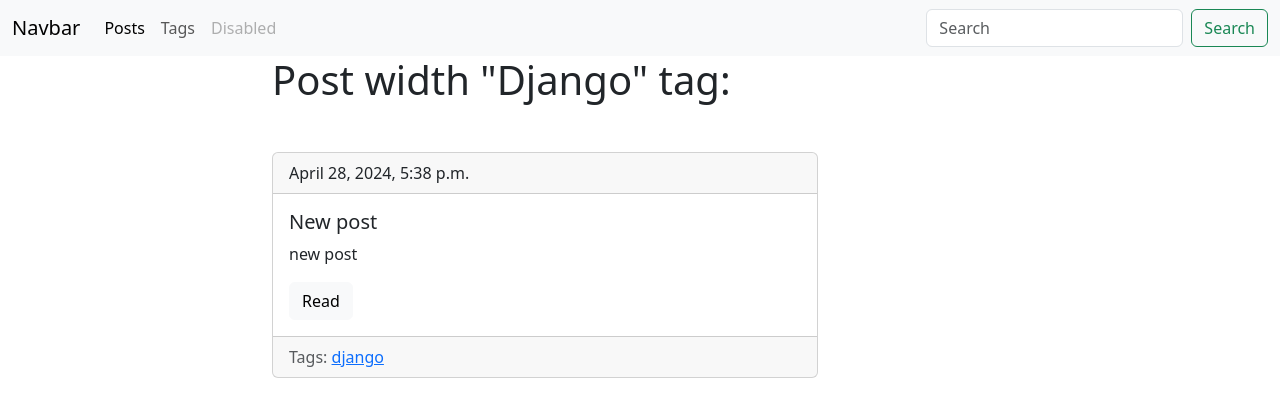
After one commit to N1ph1l1m/djangoBlog, a Django app: page /blog/tag/django in a window 1280 px wide. The commit adds this page. Shown: the top 417 px of the page. Run offline with Django 5.2, Linux system fonts and the light colour scheme; data comes from the database, SQL or seed files in the repository; both versions use the stored data as it was after the commit.

Commit message:
Version 1.4  - Create model Tag

```diff
--- a/app/blogengine/blog/models.py
+++ b/app/blogengine/blog/models.py
@@ -26,6 +26,7 @@ class Post(models.Model):
      slug = models.SlugField(max_length = 150, unique = True)
      bodu = models.TextField(blank = True, db_index = True)
      date_pub = models.DateTimeField(auto_now_add = True)
+     tags = models.ManyToManyField('Tag', blank=True, related_name='posts')
 
 
      def get_absolute_url(self):
@@ -34,3 +35,15 @@ class Post(models.Model):
 
      def __str__(self):
           return '{}'.format(self.title)
+
+class Tag(models.Model):
+     title = models.CharField(max_length=50)
+     slug = models.SlugField(max_length=50, unique = True)
+
+
+     def get_absolute_url(self):
+          return reverse("tag_detail_url", kwargs = {'slug':self.slug})
+
+
+     def __str__(self):
+          return  '{}'.format(self.title)
--- /dev/null
+++ b/app/blogengine/blog/templates/blog/includes/post_cardTempletes.html
@@ -0,0 +1,16 @@
+<div class="card">
+    <div class="card-header">{{post.date_pub}}</div>
+    <div class="card-body">
+      <h5 class="card-title">{{post.title}}</h5>
+      <p class="card-text">{{post.bodu}}</p>
+      <a href="{{post.get_absolute_url}}" class="btn btn-light">Read</a>
+    </div>
+    <div class="card-footer text-body-secondary">
+       Tags:
+       {%for tag in post.tags.all%}
+
+        <a href = "{{tag.get_absolute_url}}">{{tag.title}}</a>
+       {%endfor%}
+      </div>
+  </div>
+  <br />
--- /dev/null
+++ b/app/blogengine/blog/templates/blog/tag_detail.html
@@ -0,0 +1,18 @@
+{%extends 'blog/base_blog.html'%}
+
+
+{%block title %}
+
+{{tag.title}} - {{block.super}}
+
+{%endblock %}
+
+
+{%block content %}
+<h1 class = "mb-5"> Post width "{{tag.title|title}}"  tag: </h1>
+
+{%for post in tag.posts.all%}
+{% include 'blog/includes/post_cardTempletes.html'%}
+{%endfor%}
+
+{%endblock%}
--- a/app/blogengine/blog/urls.py
+++ b/app/blogengine/blog/urls.py
@@ -3,5 +3,7 @@ from .views import *
 
 urlpatterns = [
     path('', posts_list, name = 'posts_list_url'),
-    path('post/<str:slug>/', post_detail , name='post_detail_url')
+    path('post/<str:slug>/', post_detail , name='post_detail_url'),
+    path('tags/', tags_list, name = 'tags_list_url'),
+    path('tag/<str:slug>', tag_detail , name='tag_detail_url')
 ]
--- a/app/blogengine/blog/views.py
+++ b/app/blogengine/blog/views.py
@@ -1,5 +1,5 @@
 from django.shortcuts import render
-from .models import Post
+from .models import Post , Tag
 
 def posts_list(request):
     posts = Post.objects.all
@@ -14,5 +14,14 @@ def post_detail(request,slug):
     return render(request, 'blog/post_detail.html', context = {'post': post})
 
 
+def tags_list(request):
+    tags = Tag.objects.all()
+    return render(request, 'blog/tags_list.html', context = {'tags':tags})
+
+
+
+def tag_detail(request,slug):
+    tag = Tag.objects.get(slug__iexact = slug)
+    return render (request, 'blog/tag_detail.html', context = {'tag':tag} )
 
 # Create your views here.
--- a/app/blogengine/blogengine/urls.py
+++ b/app/blogengine/blogengine/urls.py
@@ -19,8 +19,6 @@ from django.urls import path
 from django.urls import include
 
 
-from .views import hello,adm
-
 urlpatterns = [
     path('/admin', admin.site.urls),
     path('blog/', include('blog.urls'))
--- a/app/blogengine/templates/base.html
+++ b/app/blogengine/templates/base.html
@@ -26,10 +26,10 @@
         <div class="collapse navbar-collapse" id="navbarSupportedContent">
           <ul class="navbar-nav me-auto mb-2 mb-lg-0">
             <li class="nav-item">
-              <a class="nav-link active" aria-current="page" href="{% url 'posts_list_url' %}">Blog</a>
+              <a class="nav-link active" aria-current="page" href="{% url 'posts_list_url' %}">Posts</a>
             </li>
             <li class="nav-item">
-              <a class="nav-link" href="#">Link</a>
+              <a class="nav-link" href="{% url 'tags_list_url'%}">Tags</a>
             </li>
 
             <li class="nav-item">
```
Also changed, not shown: app/blogengine/blog/templates/blog/index.html (+1 -9 lines), app/blogengine/blog/templates/blog/tags_list.html (added, +22 -0 lines), app/blogengine/blog/migrations/0004_tag_post_tags.py (added), app/blogengine/db.sqlite3.
